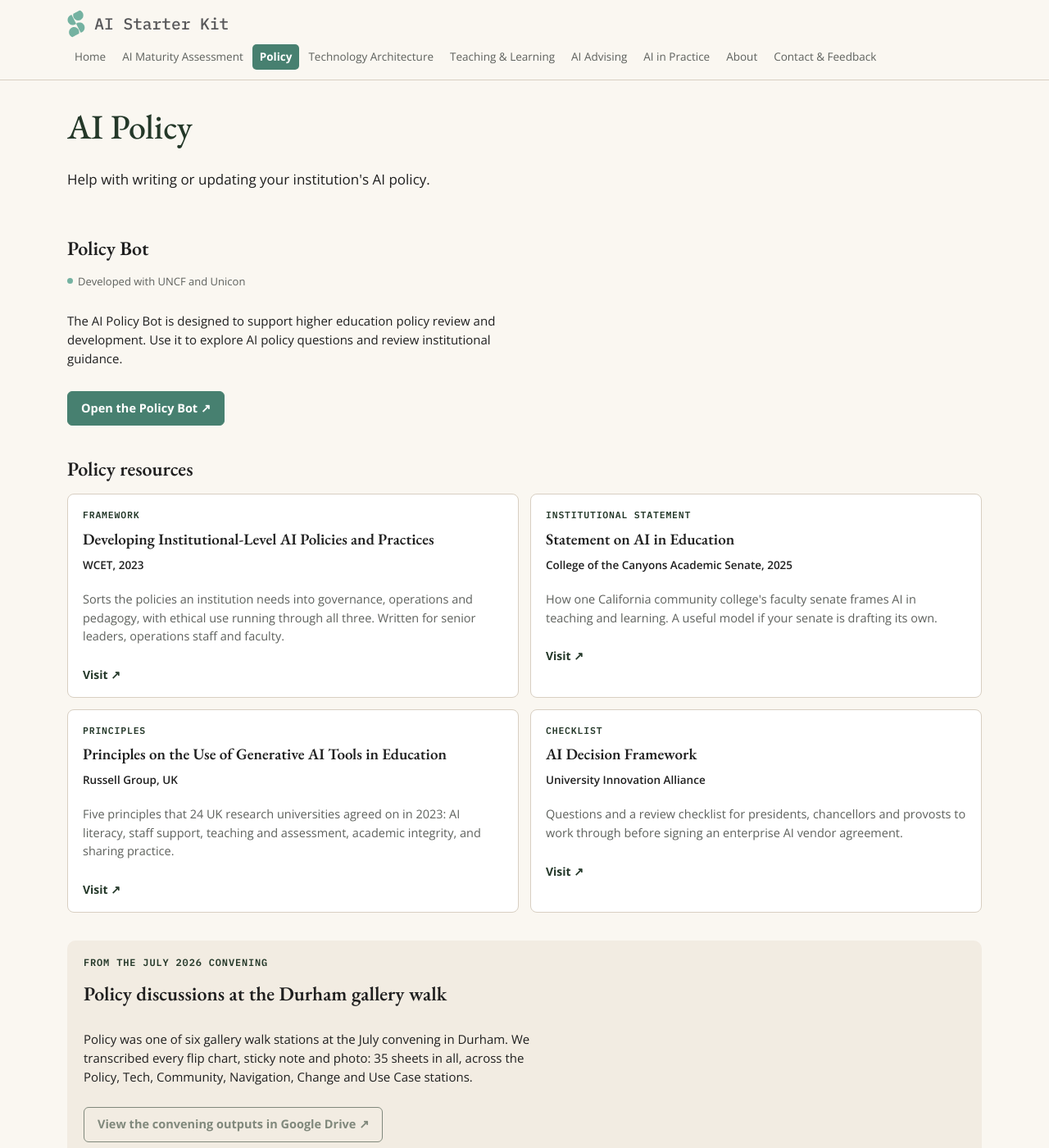
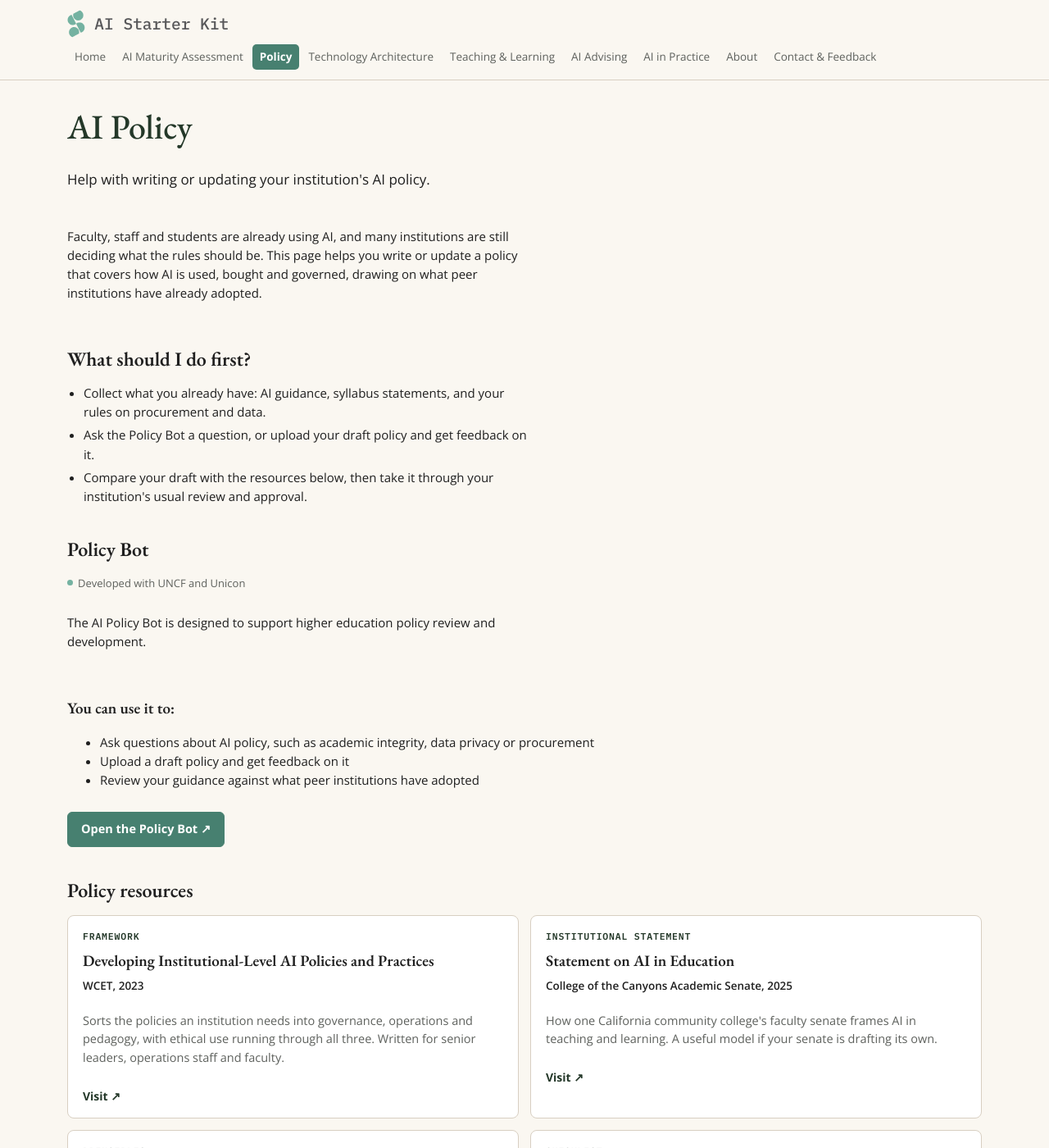
Before and after one commit to ai-starterkit/website, a Jekyll site: the page built from _pages/policy.md, in a window 1280 px wide and 1400 px high. Shown: the whole window at 82% size. Built offline with Jekyll 4.4.1, drawn with Linux system fonts in a browser that asks for light colours; some of the changed text lies outside the part shown.

Commit message:
Answer five visitor questions on the Assessment, Policy and Architecture pages
Each of the three initiative pages now follows the same flow, so visitors can find their way around: what this is and why it matters, what to do first, whether they can trust it, who has already done it, and how to get involved. The Policy page now says plainly that you can upload a draft policy for feedback. Out-of-date references to the October 27 convening are gone, and the two convening boxes without a link are hidden until their links exist.

Co-Authored-By: Claude Opus 5.5 <noreply@anthropic.com>
Claude-Session: https://claude.ai/code/session_01P874B763i56mc63XaLKyJC

```diff
--- a/_pages/policy.md
+++ b/_pages/policy.md
@@ -7,11 +7,24 @@ sections:
   - type: hero
     heading: AI Policy
     lead: Help with writing or updating your institution's AI policy.
+    body: Faculty, staff and students are already using AI, and many institutions are still deciding what the rules should be. This page helps you write or update a policy that covers how AI is used, bought and governed, drawing on what peer institutions have already adopted.
+  - type: text
+    id: what-to-do-first
+    heading: What should I do first?
+    points:
+      - "Collect what you already have: AI guidance, syllabus statements, and your rules on procurement and data."
+      - Ask the Policy Bot a question, or upload your draft policy and get feedback on it.
+      - Compare your draft with the resources below, then take it through your institution's usual review and approval.
   - type: bot
     id: policy-bot
     heading: Policy Bot
     credit: Developed with UNCF and Unicon
-    body: The AI Policy Bot is designed to support higher education policy review and development. Use it to explore AI policy questions and review institutional guidance.
+    body: The AI Policy Bot is designed to support higher education policy review and development.
+    outputs_heading: "You can use it to:"
+    outputs:
+      - Ask questions about AI policy, such as academic integrity, data privacy or procurement
+      - Upload a draft policy and get feedback on it
+      - Review your guidance against what peer institutions have adopted
     button: Open the Policy Bot ↗
     link: https://d2jggx06aa9r1u.cloudfront.net/
   - type: cards
@@ -20,8 +33,17 @@ sections:
     columns: 2
     heading: Policy resources
     button: Visit ↗
+  - type: text
+    id: trust
+    heading: Can I trust this?
+    body: UNCF and Unicon built the Policy Bot with chief information officers at UNCF member institutions, who tested earlier versions through a community of practice. Their feedback and the Policy working group's shape each new version. The bot informs your work; decisions stay with your institution's own review and approval.
+  - type: text
+    id: who-has-done-it
+    heading: Who has already done it?
+    body: CIOs from UNCF member institutions have used the Policy Bot and shaped its current version. We are now looking for institutions of different types and sizes to test it on their own policies.
   - type: cta
     id: convening
+    show: false
     style: panel
     kicker: From the July 2026 convening
     heading: Policy discussions at the Durham gallery walk
```
Also changed, not shown: _pages/architecture.md (+18 -4 lines), _pages/readiness.md (+22 -10 lines).
